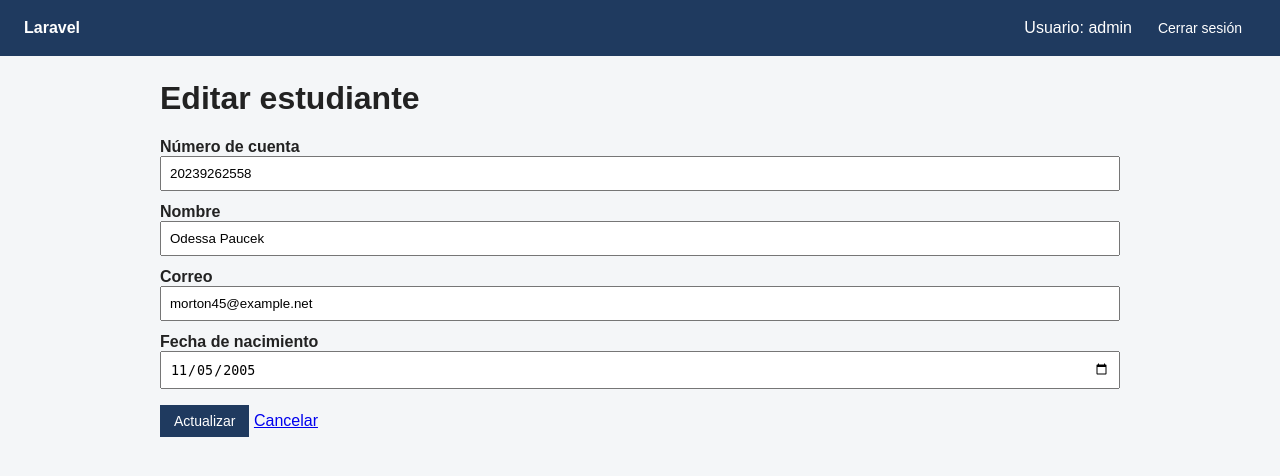
After one commit to SsamirNunez360/Ejercicios-CRUD-Laravel, a Laravel app: page /estudiantes/1/editar in a window 1280 px wide. The commit adds this page. Shown: the top 476 px of the page. Run offline with Laravel 12, Linux system fonts and the light colour scheme; a user stored in the database is signed in; data comes from the database, SQL or seed files in the repository.

Commit message:
Actualizar registros estudiantes

```diff
--- a/estudiantes/app/Http/Controllers/EstudianteController.php
+++ b/estudiantes/app/Http/Controllers/EstudianteController.php
@@ -4,6 +4,7 @@ namespace App\Http\Controllers;
 
 use App\Models\Estudiante;
 use Illuminate\Http\Request;
+use Illuminate\Validation\Rule;
 
 class EstudianteController extends Controller
 {
@@ -39,4 +40,43 @@ class EstudianteController extends Controller
             ->route('estudiantes.index')
             ->with('exito', 'Estudiante creado correctamente.');
     }
+
+    public function edit($id)
+    {
+        $estudiante = Estudiante::findOrFail($id);
+
+        return view('estudiantes.edit', compact('estudiante'));
+    }
+
+    public function update(Request $request, $id)
+    {
+        $estudiante = Estudiante::findOrFail($id);
+
+        $datos = $request->validate([
+            'numero_cuenta' => ['required', 'string', 'max:20', Rule::unique('estudiantes', 'numero_cuenta')->ignore($estudiante)],
+            'nombre' => ['required', 'string', 'max:100'],
+            'correo' => ['required', 'email', 'max:100', Rule::unique('estudiantes', 'correo')->ignore($estudiante)],
+            'fecha_nacimiento' => ['required', 'date', 'before_or_equal:today'],
+        ]);
+
+        $estudiante->numero_cuenta = $datos['numero_cuenta'];
+        $estudiante->nombre = $datos['nombre'];
+        $estudiante->correo = $datos['correo'];
+        $estudiante->fecha_nacimiento = $datos['fecha_nacimiento'];
+        $estudiante->save();
+
+        return redirect()
+            ->route('estudiantes.index')
+            ->with('exito', 'Estudiante actualizado correctamente.');
+    }
+
+    public function destroy($id)
+    {
+        $estudiante = Estudiante::findOrFail($id);
+        $estudiante->delete();
+
+        return redirect()
+            ->route('estudiantes.index')
+            ->with('exito', 'Estudiante eliminado correctamente.');
+    }
 }
--- /dev/null
+++ b/estudiantes/resources/views/estudiantes/edit.blade.php
@@ -0,0 +1,41 @@
+@extends('layouts.app')
+
+@section('titulo', 'Editar estudiante')
+
+@section('contenido')
+    <h1>Editar estudiante</h1>
+
+    <form method="POST" action="{{ route('estudiantes.update', $estudiante->id) }}">
+        @csrf
+        @method('PUT')
+
+        <label for="numero_cuenta">Número de cuenta</label>
+        <input id="numero_cuenta" name="numero_cuenta" type="text" maxlength="20" value="{{ old('numero_cuenta', $estudiante->numero_cuenta) }}" required>
+        @error('numero_cuenta')
+            <p class="error">{{ $message }}</p>
+        @enderror
+
+        <label for="nombre">Nombre</label>
+        <input id="nombre" name="nombre" type="text" maxlength="100" value="{{ old('nombre', $estudiante->nombre) }}" required>
+        @error('nombre')
+            <p class="error">{{ $message }}</p>
+        @enderror
+
+        <label for="correo">Correo</label>
+        <input id="correo" name="correo" type="email" maxlength="100" value="{{ old('correo', $estudiante->correo) }}" required>
+        @error('correo')
+            <p class="error">{{ $message }}</p>
+        @enderror
+
+        <label for="fecha_nacimiento">Fecha de nacimiento</label>
+        <input id="fecha_nacimiento" name="fecha_nacimiento" type="date" value="{{ old('fecha_nacimiento', $estudiante->fecha_nacimiento->format('Y-m-d')) }}" required>
+        @error('fecha_nacimiento')
+            <p class="error">{{ $message }}</p>
+        @enderror
+
+        <p>
+            <button type="submit">Actualizar</button>
+            <a href="{{ route('estudiantes.index') }}">Cancelar</a>
+        </p>
+    </form>
+@endsection
--- a/estudiantes/resources/views/estudiantes/index.blade.php
+++ b/estudiantes/resources/views/estudiantes/index.blade.php
@@ -14,6 +14,7 @@
                 <th>Nombre</th>
                 <th>Correo</th>
                 <th>Fecha de nacimiento</th>
+                <th>Acciones</th>
             </tr>
         </thead>
         <tbody>
@@ -24,10 +25,11 @@
                     <td>{{ $estudiante->nombre }}</td>
                     <td>{{ $estudiante->correo }}</td>
                     <td>{{ $estudiante->fecha_nacimiento->format('d/m/Y') }}</td>
+                    <td><a href="{{ route('estudiantes.edit', $estudiante->id) }}">Editar</a></td>
                 </tr>
             @empty
                 <tr>
-                    <td colspan="5" class="vacio">No hay estudiantes registrados.</td>
+                    <td colspan="6" class="vacio">No hay estudiantes registrados.</td>
                 </tr>
             @endforelse
         </tbody>
--- a/estudiantes/routes/web.php
+++ b/estudiantes/routes/web.php
@@ -17,6 +17,12 @@ Route::middleware('auth')->group(function () {
     Route::get('/estudiantes', [EstudianteController::class, 'index'])->name('estudiantes.index');
     Route::get('/estudiantes/crear', [EstudianteController::class, 'create'])->name('estudiantes.create');
     Route::post('/estudiantes', [EstudianteController::class, 'store'])->name('estudiantes.store');
+    Route::get('/estudiantes/{id}/editar', [EstudianteController::class, 'edit'])
+        ->whereNumber('id')
+        ->name('estudiantes.edit');
+    Route::put('/estudiantes/{id}', [EstudianteController::class, 'update'])
+        ->whereNumber('id')
+        ->name('estudiantes.update');
 
     Route::post('/logout', [LoginController::class, 'destroy'])->name('logout');
 });
```
